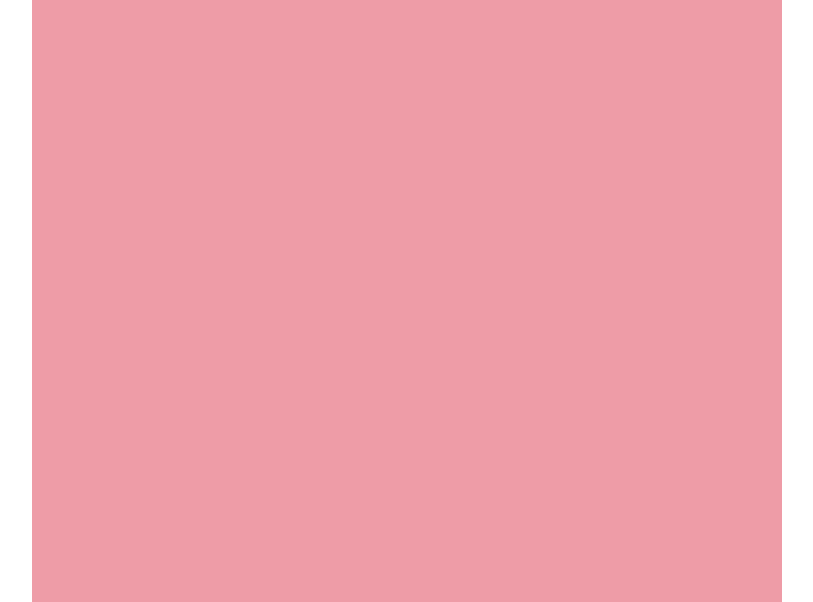
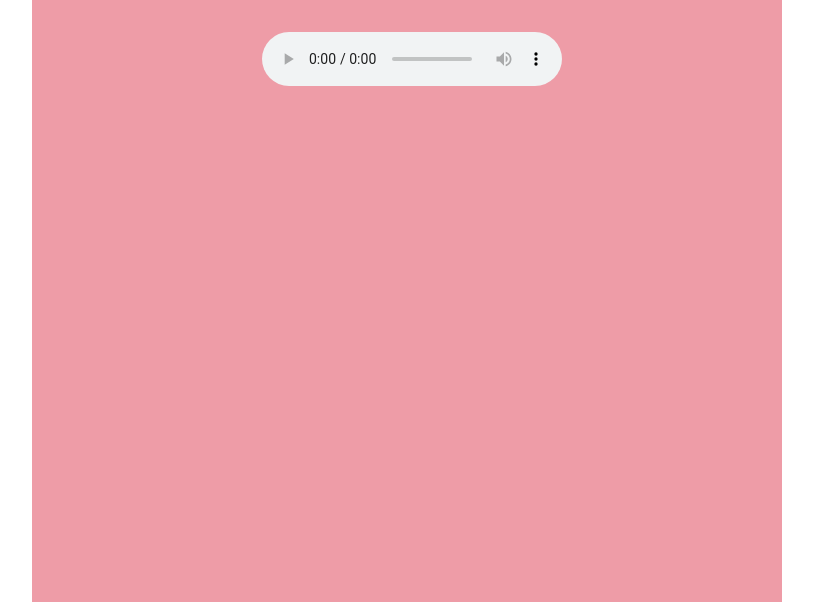
Before and after one commit to 20010901/kuaile, a plain HTML site: page two.html in a window 1280 px wide. Shown: the part 498-1100 px from the top of the page, without its empty margins (233-1046 px from the left). Drawn offline with Linux system fonts and the light colour scheme.

Commit message:
Add files via upload

```diff
--- a/two.html
+++ b/two.html
@@ -254,6 +254,17 @@
         ></rect>
       </svg>
       <p class="yuan">许个愿望吧！</p>
+
+      <audio
+
+              autoplay="autoplay"
+              loop="loop"
+              src="./audio/少东 - 生日祝福歌.mp3"
+              controls
+            style="position: relative;
+    left: 230px;"
+            >
+              <source type="audio/mpeg" />
     </div>
   </body>
 </html>
```
